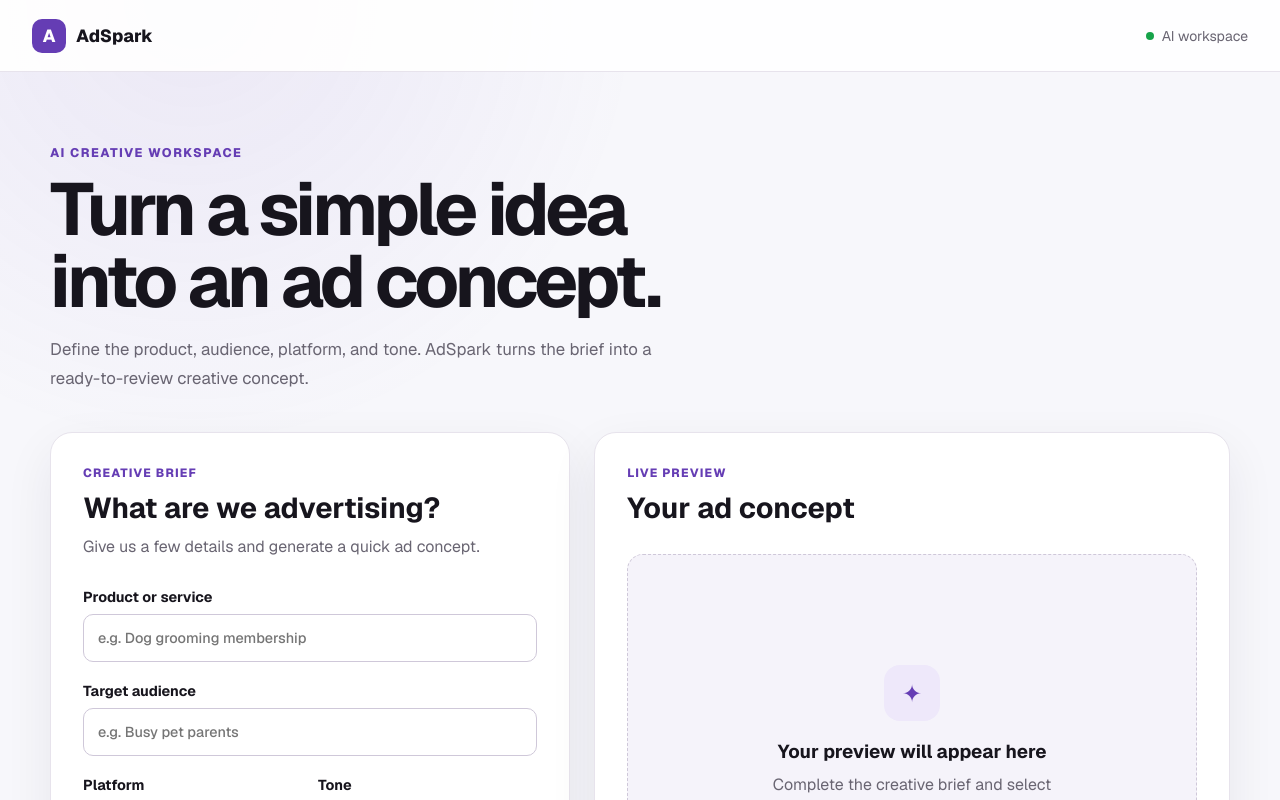
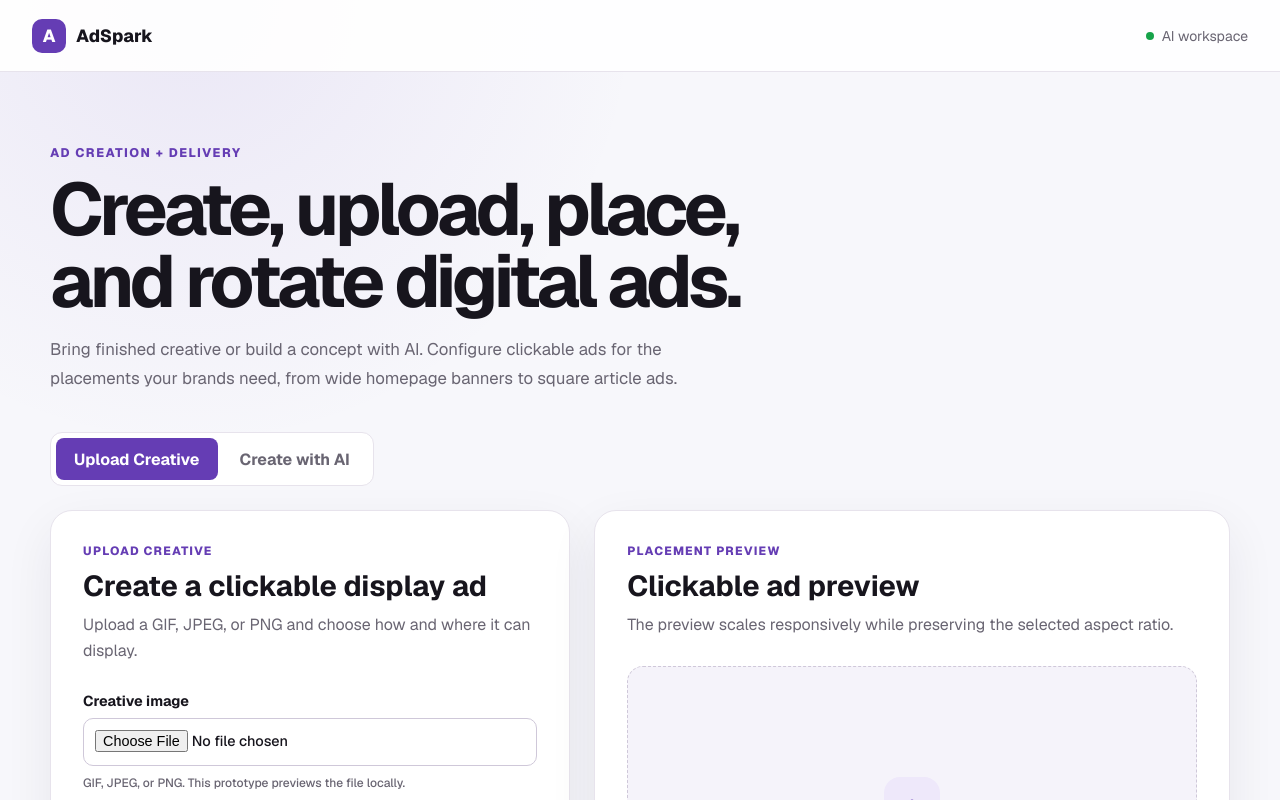
Before and after one commit to rchern315/random-ad-generator, a Next.js app: page / in a window 1280 px wide. Shown: the top 800 px of the page. Built offline with nearby package versions, Linux system fonts and the light colour scheme.

Commit message:
Expand AdSpark platform in app/page.tsx

```diff
--- a/app/page.tsx
+++ b/app/page.tsx
@@ -1,5 +1,5 @@
 import Header from "../components/Header/Header";
-import AdWorkspace from "../components/AdWorkspace/AdWorkspace";
+import PlatformWorkspace from "../components/PlatformWorkspace/PlatformWorkspace";
 import styles from "./page.module.css";
 
 export default function Home() {
@@ -8,15 +8,16 @@ export default function Home() {
       <Header />
       <main className={styles.main}>
         <section className={styles.hero}>
-          <p className={styles.eyebrow}>AI creative workspace</p>
-          <h1>Turn a simple idea into an ad concept.</h1>
+          <p className={styles.eyebrow}>Ad creation + delivery</p>
+          <h1>Create, upload, place, and rotate digital ads.</h1>
           <p className={styles.heroDescription}>
-            Define the product, audience, platform, and tone. AdSpark turns the
-            brief into a ready-to-review creative concept.
+            Bring finished creative or build a concept with AI. Configure clickable
+            ads for the placements your brands need, from wide homepage banners to
+            square article ads.
           </p>
         </section>
 
-        <AdWorkspace />
+        <PlatformWorkspace />
       </main>
     </div>
   );
```
